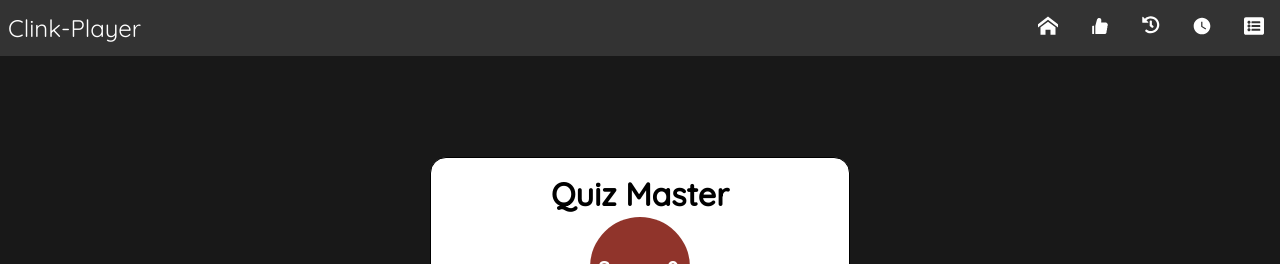
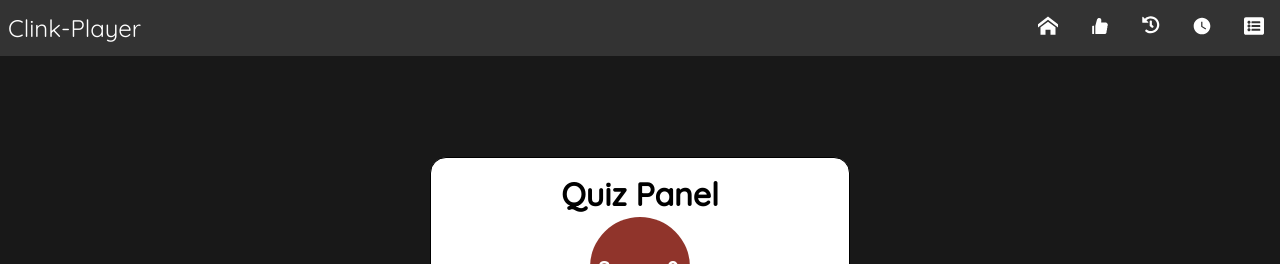
Before and after one commit to syed-minhaj-hussain/quiz-master, a React (Create React App) app: page / in a window 1280 px wide. Shown: the top 264 px of the page. Built offline with nearby package versions, Linux system fonts and the light colour scheme.

Commit message:
changed Title

```diff
--- a/src/components/quiz/PlayQuiz.tsx
+++ b/src/components/quiz/PlayQuiz.tsx
@@ -68,7 +68,7 @@ export const PlayQuiz = () => {
       <div className={playQuizModule.container}>
         <div className={playQuizModule.card}>
           <div className={playQuizModule.head}>
-            <h1 className={playQuizModule.heading}>Quiz Master</h1>
+            <h1 className={playQuizModule.heading}>Quiz Panel</h1>
             <div className={playQuizModule.score}>
               <p>Score : {state.score}</p>
             </div>
```
